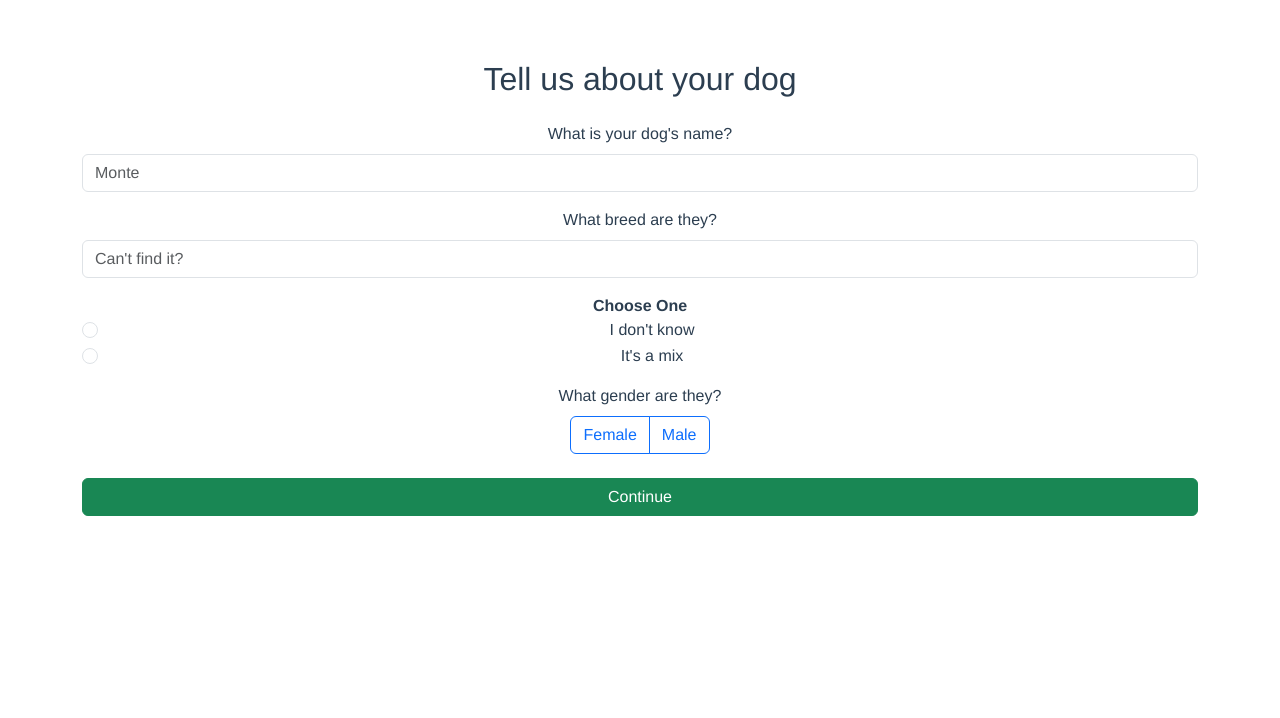
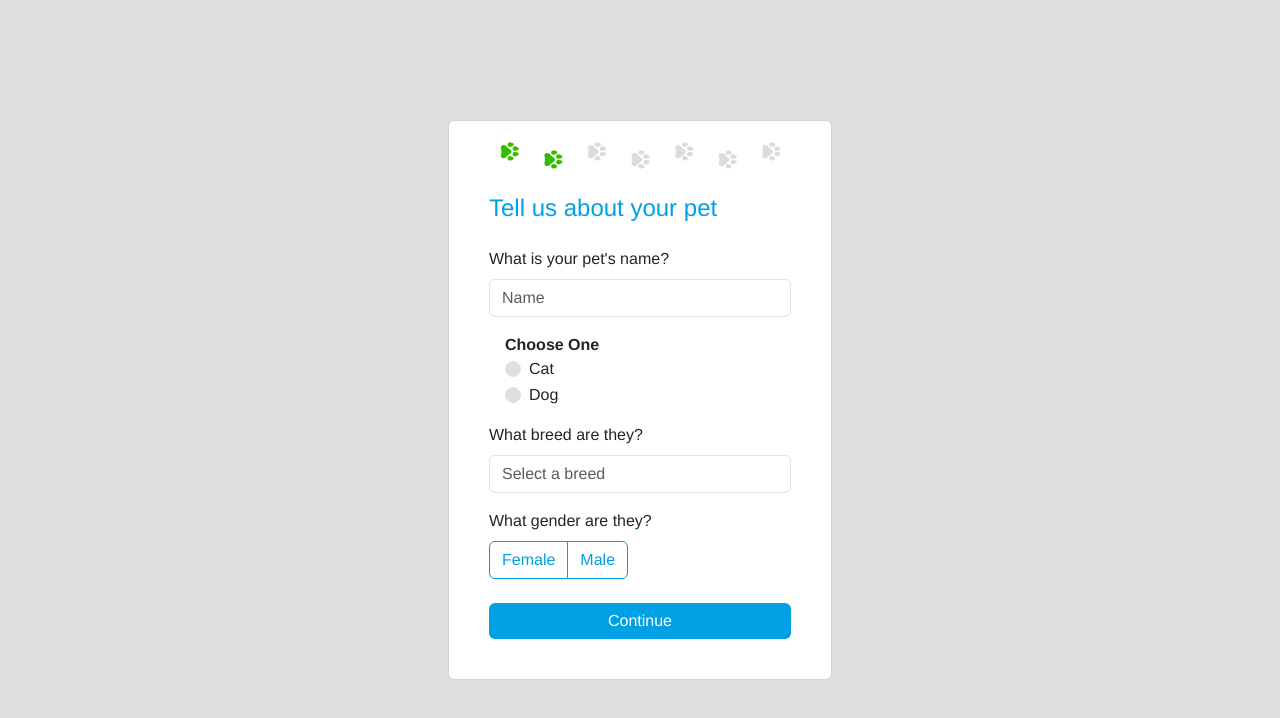
Before and after one commit to AsadUllahSiddiqui/vue-test-project, a Vue app: page / in a window 1280 px wide. Shown: the top 718 px of the page. Built offline with nearby package versions, Linux system fonts and the light colour scheme.

Commit message:
Completed form functionality

```diff
--- a/src/App.vue
+++ b/src/App.vue
@@ -1,15 +1,17 @@
 <template>
-
-  <PetRegistrationForm msg="Welcome to Your Vue.js App" />
+  <!-- <HeaderComp /> -->
+  <PetRegistrationForm />
 </template>
 
 <script>
 // import HelloWorld from './components/HelloWorld.vue'
 import PetRegistrationForm from "./components/PetRegistrationForm.vue";
+// import HeaderComp from "./components/Header.vue";
 
 export default {
   name: "App",
   components: {
+    // HeaderComp,
     PetRegistrationForm,
   },
 };
@@ -21,7 +23,11 @@ export default {
   -webkit-font-smoothing: antialiased;
   -moz-osx-font-smoothing: grayscale;
   text-align: center;
-  color: #2c3e50;
-  margin-top: 60px;
+  display: flex;
+  justify-content: center;
+  align-items: center;
+  flex-direction: column;
+  height: 100vh;
+  background-color: #e0dfdf;
 }
 </style>
--- a/src/components/PetRegistrationForm.vue
+++ b/src/components/PetRegistrationForm.vue
@@ -1,41 +1,65 @@
 <template>
-  <div class="pet-registration container my-5">
-    <h2 class="text-center mb-4">Tell us about your dog</h2>
+  <div class="text-start pet-registration container my-5 card">
+    <img src="../assets/paws.png" class="mb-3">
+    <h4 class="mb-4 default-color">Tell us about your pet</h4>
     <form @submit.prevent="submitForm">
-      <!-- Dog's name input -->
       <div class="mb-3">
-        <label for="petName" class="form-label">What is your dog's name?</label>
+        <label for="petName" class="form-label">What is your pet's name?</label>
         <input
           type="text"
           class="form-control"
           id="petName"
           v-model="pet.name"
-          placeholder="Monte"
+          placeholder="Name"
           required
         />
       </div>
 
-      <!-- Breed input with search -->
+      <div class="m-3">
+        <div><strong>Choose One</strong></div>
+        <div class="form-check">
+          <input
+            class="form-check-input"
+            type="radio"
+            name="type"
+            id="cat"
+            value="cat"
+            v-model="pet.type"
+          />
+          <label class="form-check-label" for="cat">Cat</label>
+        </div>
+        <div class="form-check">
+          <input
+            class="form-check-input"
+            type="radio"
+            name="type"
+            id="dog"
+            value="dog"
+            v-model="pet.type"
+            @change="togglePetType"
+          />
+          <label class="form-check-label" for="dog">Dog</label>
+        </div>
+      </div>
       <div class="mb-3">
         <label for="breed" class="form-label">What breed are they?</label>
         <input
-          type="search"
+          type="dropdown"
           class="form-control"
           id="breed"
           v-model="pet.breed"
           list="breeds"
-          placeholder="Can't find it?"
+          placeholder="Select a breed"
           required
         />
         <datalist id="breeds">
-          <option v-for="breed in allBreeds" :key="breed" :value="breed">
+          <option v-for="breed in breads" :key="breed" :value="breed">
             {{ breed }}
           </option>
         </datalist>
       </div>
 
-      <!-- Breed choice radios -->
-      <div class="mb-3">
+      <div v-show="unknownBreed" class="m-3">
         <div><strong>Choose One</strong></div>
         <div class="form-check">
           <input
@@ -63,14 +87,13 @@
       </div>
 
       <!-- Selected breeds display -->
-      <div v-if="showBreedInput" class="mb-3">
+      <div v-show="unknownBreed && mixBreed" class="mb-3">
         <label for="selectedBreeds" class="form-label">Selected breeds</label>
         <input
           type="text"
           class="form-control"
           id="selectedBreeds"
-          readonly
-          :value="pet.selectedBreeds.join(', ')"
+          v-model="pet.breeds"
         />
       </div>
 
@@ -80,7 +103,7 @@
         <div class="btn-group" role="group" aria-label="Gender selection">
           <input
             type="button"
-            class="btn"
+            class="btn default-color"
             :class="{
               'btn-outline-primary': pet.gender !== 'female',
               'btn-primary': pet.gender === 'female',
@@ -90,7 +113,7 @@
           />
           <input
             type="button"
-            class="btn"
+            class="btn default-color"
             :class="{
               'btn-outline-primary': pet.gender !== 'male',
               'btn-primary': pet.gender === 'male',
@@ -103,7 +126,7 @@
 
       <!-- Submission button -->
       <div class="d-grid">
-        <button type="submit" class="btn btn-success">Continue</button>
+        <button type="submit" class="btn btn-primary">Continue</button>
       </div>
     </form>
   </div>
@@ -115,25 +138,41 @@ export default {
     return {
       pet: {
         name: "",
-        breed: "",
-        breedChoice: null,
-        gender: null,
-        selectedBreeds: [],
+        type: "",
+        breedChoice: "",
+        gender: "",
+        breed: [],
         showBreedInput: false,
       },
+      catBreeds: ["Cat 1", "Cat 2", "Cat 3", "Cat 4", "Cat 5", "Cat 6", "Can't find it?"],
+      dogBreeds: ["Dog 1", "Dog 2", "Dog 3", "Dog 4", "Dog 5", "Dog 6", "Can't find it?"]
     };
   },
   computed: {
-    allBreeds() {
-      return ["Breed 1", "Breed 2", "Breed 3", "Breed 4", "Breed 5", "Breed 6"];
+    breads(){
+      return this.pet.type === 'dog' ? this.dogBreeds : this.catBreeds
     },
+    unknownBreed(){
+      return this.pet.breed === "Can't find it?"
+    },
+    mixBreed(){
+      return this.pet.breedChoice === "mix"
+    },
+
   },
   methods: {
     submitForm() {
+      if (this.mixBreed) {
+        let breeds = this.pet.breeds.split(',')
+        breeds.map((breed)=>{
+          breed.trim()
+        })
+        this.pet.breeds = breeds
+      }
       console.log(this.pet);
     },
-    toggleBreedInput() {
-      this.showBreedInput = this.pet.breedChoice === "mix";
+    selectBreed(val){
+      this.breads.push(val)
     },
     setGender(gender) {
       this.pet.gender = gender;
@@ -142,4 +181,40 @@ export default {
 };
 </script>
 
-<style scoped></style>
+<style scoped>
+.container{
+  box-shadow: #090909;
+  padding: 10px 40px 40px 40px;
+  width: 30%;
+  background-color: white;
+}
+.default-color{
+  color: #00a0e5;
+
+}
+  .default-color:hover{
+    background-color: #00a0e5;
+  }
+.btn-primary{
+  background-color: #00a0e5;
+  color: white;
+  border: none;
+
+}
+.btn-primary:hover{
+  background-color: #00a0e5;
+}
+
+.btn-outline-primary{
+  border: 1px solid #00a0e5;
+}
+
+.form-check-input{
+  background-color: #e0dfdf;
+}
+
+.form-check-input:checked{
+  background-color: #00a0e5;
+  border-color: #00a0e5;
+}
+</style>
```
Also changed, not shown: src/assets/paws.png (added).
